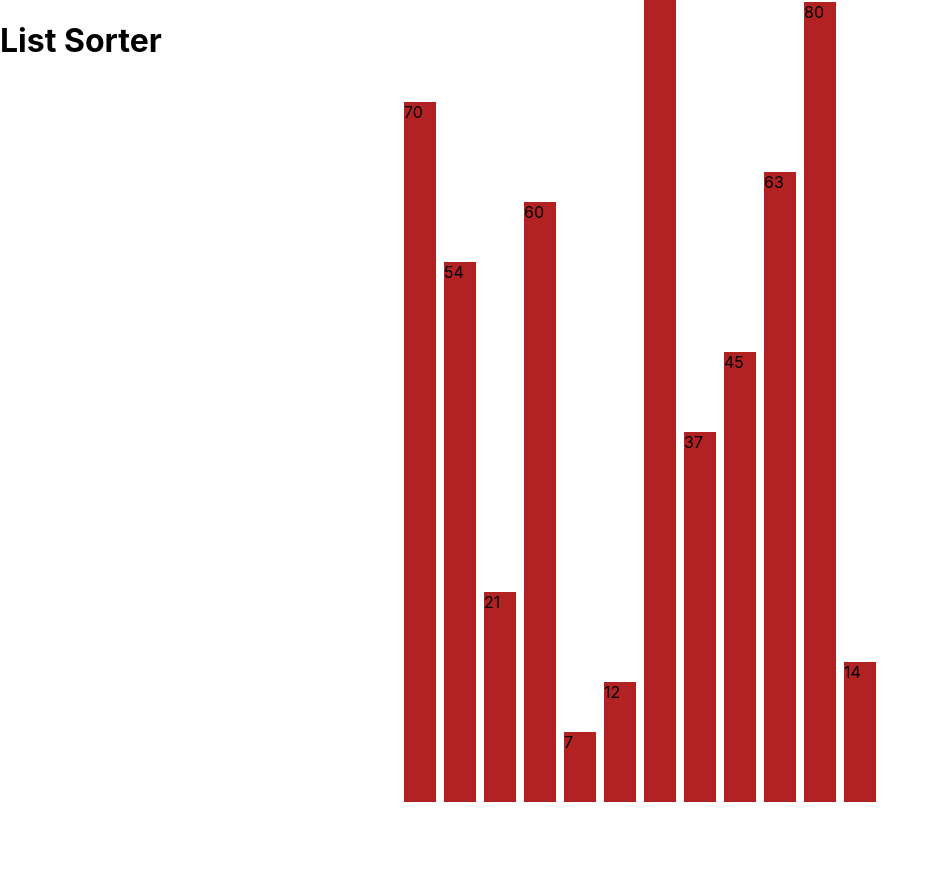
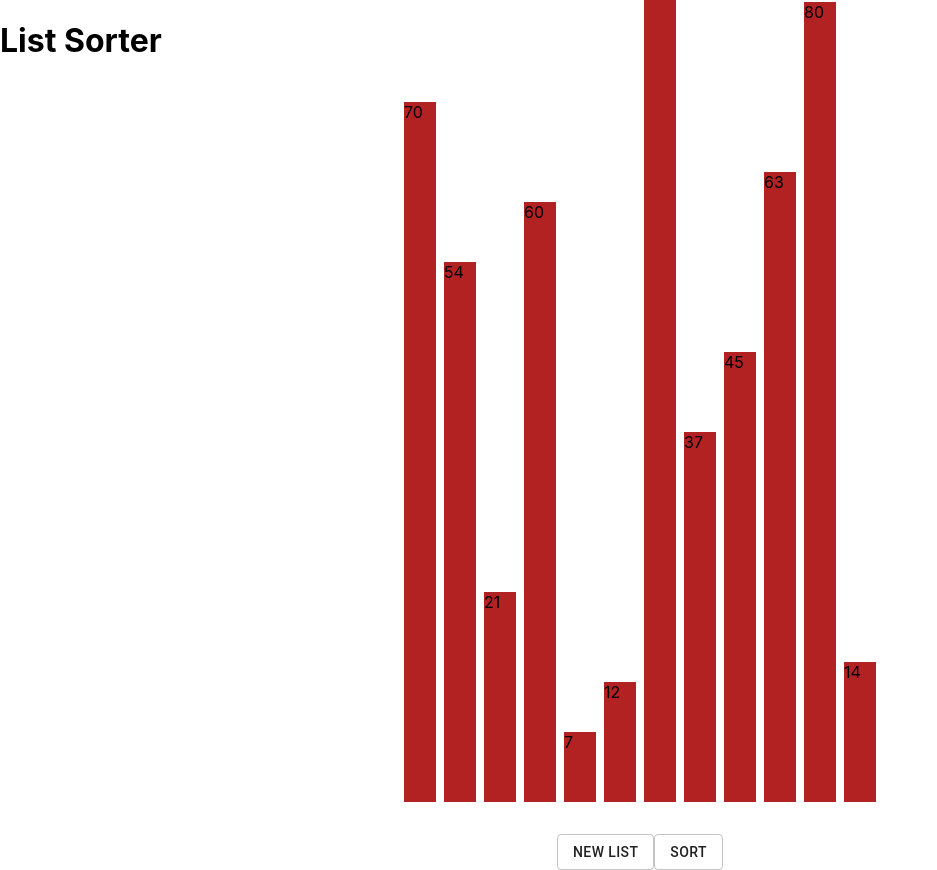
Before and after one commit to RodoMark/list-sort, a React (Create React App) app in the folder client/: page / in a window 1280 px wide. Shown: the whole page, without its empty margins (0-937 px from the left). Before the commit the page ends 834 px from the top, so only its background shows below. Built offline with nearby package versions, Linux system fonts and the light colour scheme.

Commit message:
fix mui buttons in footer crashing react app

```diff
--- a/client/src/App.js
+++ b/client/src/App.js
@@ -1,5 +1,6 @@
 import Header from './components/Header'
 import Array from './components/Array'
+import Footer from './components/Footer'
 import GlobalContextProvider from './context/GlobalContext'
 import './App.scss';
 
@@ -10,6 +11,7 @@ function App() {
       <GlobalContextProvider>
         <Header />
         <Array />
+        <Footer />
       </GlobalContextProvider>
     </div>
 
--- a/client/src/components/Footer.jsx
+++ b/client/src/components/Footer.jsx
@@ -1,19 +1,15 @@
 import React from 'react'
-import { Button, Menu } from '@material-ui/core'
+import Button from '@material-ui/core/Button'
+import Menu from '@material-ui/core/Menu'
 
-const Footer = (props) => {
+const Footer = () => {
   return (
-    <Footer>
-      <Button variant="outlined">
-        New List
-      </Button>
-      <Button variant="outlined">
-        Sort List
-      </Button>
+    <footer>
+      <Button variant="outlined">New List</Button>
+      <Button variant="outlined">SORT</Button>
 
-    </Footer>
-
-
-
+    </footer>
   )
 }
+
+export default Footer
```
